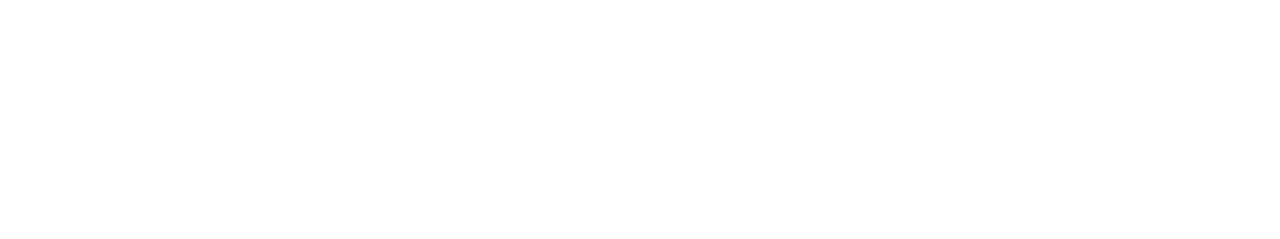
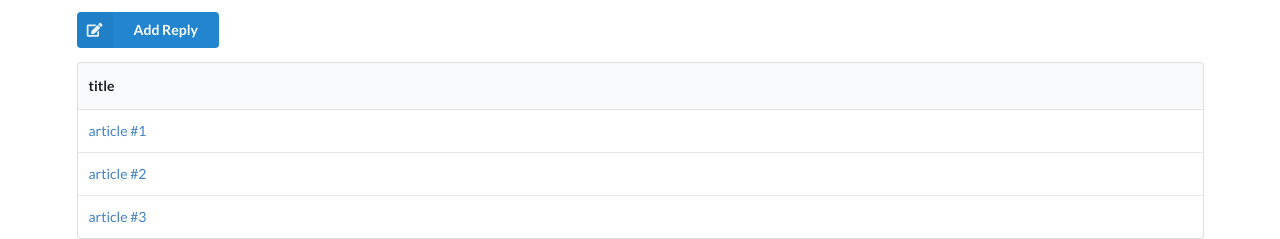
Before and after one commit to sparcs-kaist/ara-web-archived, a Vue app in the folder ara/: page /#/articles/2 in a window 1280 px wide. Before the commit this address led to /#/. Shown: the part 570-809 px from the top of the page. Built offline with nearby package versions, Linux system fonts and the light colour scheme.

Commit message:
Home, ArticleList, ArticleCreate, ArticleDetail component의 Mockup 작성

```diff
--- a/ara/src/components/ArticleCreate.vue
+++ b/ara/src/components/ArticleCreate.vue
@@ -1,95 +1,29 @@
 <template>
   <div class="ui container">
-    <div class="ui comments">
-      <h3 class="ui dividing header">Comments</h3>
-      <div class="comment">
-        <a class="avatar">
-          <img src="/images/avatar/small/matt.jpg">
-        </a>
-        <div class="content">
-          <a class="author">Matt</a>
-          <div class="metadata">
-            <span class="date">Today at 5:42PM</span>
-          </div>
-          <div class="text">
-            How artistic!
-          </div>
-          <div class="actions">
-            <a class="reply">Reply</a>
-          </div>
-        </div>
+    <h1>ArticleCreate</h1>
+    <div class="ui form">
+      <div class="field">
+        <label>제목</label>
+        <textarea rows="2"></textarea>
       </div>
-      <div class="comment">
-        <a class="avatar">
-          <img src="/images/avatar/small/elliot.jpg">
-        </a>
-        <div class="content">
-          <a class="author">Elliot Fu</a>
-          <div class="metadata">
-            <span class="date">Yesterday at 12:30AM</span>
-          </div>
-          <div class="text">
-            <p>This has been very useful for my research. Thanks as well!</p>
-          </div>
-          <div class="actions">
-            <a class="reply">Reply</a>
-          </div>
-        </div>
-        <div class="comments">
-          <div class="comment">
-            <a class="avatar">
-              <img src="/images/avatar/small/jenny.jpg">
-            </a>
-            <div class="content">
-              <a class="author">Jenny Hess</a>
-              <div class="metadata">
-                <span class="date">Just now</span>
-              </div>
-              <div class="text">
-                Elliot you are always so right :)
-              </div>
-              <div class="actions">
-                <a class="reply">Reply</a>
-              </div>
-            </div>
-          </div>
-        </div>
+      <div class="field">
+        <label>내용</label>
+        <textarea rows="5"></textarea>
       </div>
-      <div class="comment">
-        <a class="avatar">
-          <img src="/images/avatar/small/joe.jpg">
-        </a>
-        <div class="content">
-          <a class="author">Joe Henderson</a>
-          <div class="metadata">
-            <span class="date">5 days ago</span>
-          </div>
-          <div class="text">
-            Dude, this is awesome. Thanks so much
-          </div>
-          <div class="actions">
-            <a class="reply">Reply</a>
-          </div>
-        </div>
-      </div>
-      <form class="ui reply form">
-        <div class="field">
-          <textarea></textarea>
-        </div>
-        <div class="ui blue labeled submit icon button">
-          <i class="icon edit"></i> Add Reply
-        </div>
-      </form>
     </div>
   </div>
 </template>
 
 <script>
 export default {
-  name: 'hello',
+  name: 'ArticleCreate',
   data () {
     return {
-      msg: 'Welcome to Your Vue.js App'
+      categories: [
+        'Garbages',
+        'food',
+        'love'
+      ]
     }
   }
 }
--- a/ara/src/components/Article.vue
+++ b/ara/src/components/ArticleDetail.vue
@@ -86,7 +86,7 @@
 
 <script>
 export default {
-  name: 'Article',
+  name: 'ArticleDetail',
   data () {
     return {
       'id': 1,
--- /dev/null
+++ b/ara/src/components/ArticleList.vue
@@ -0,0 +1,96 @@
+<template>
+  <div class="ui container">
+    <router-view></router-view>
+    <table class="ui celled table">
+      <thead>
+        <tr>
+          <th>title</th>
+        </tr>
+      </thead>
+      <tbody>
+        <tr>
+          <td>
+            <router-link to="/articles/1" class="item">
+              article #1
+            </router-link>
+          </td>
+        </tr>
+        <tr>
+          <td>
+            <router-link to="/articles/2" class="item">
+              article #2
+            </router-link>
+          </td>
+        </tr>
+        <tr>
+          <td>
+            <router-link to="/articles/3" class="item">
+              article #3
+            </router-link>
+          </td>
+        </tr>
+      </tbody>
+    </table>
+  </div>
+</template>
+
+<script>
+export default {
+  name: 'ArticleList',
+  data () {
+    return {
+      'articles': [
+        {
+          'id': 1,
+          'created_at': '2017-03-01T00:00:00.000000',
+          'updated_at': '2017-03-01T00:00:00.000000',
+          'deleted_at': null,
+          'content': 'article#1 content',
+          'is_anonymous': false,
+          'is_content_erotic': false,
+          'is_content_social': false,
+          'use_signature': false,
+          'title': 'article#1 title',
+          'categories': [
+            1
+          ]
+        },
+        {
+          'id': 2,
+          'created_at': '2017-03-01T00:00:00.000000',
+          'updated_at': '2017-03-01T00:00:00.000000',
+          'deleted_at': null,
+          'content': 'article#2 content',
+          'is_anonymous': false,
+          'is_content_erotic': false,
+          'is_content_social': false,
+          'use_signature': false,
+          'title': 'article#2 title',
+          'categories': [
+            1
+          ]
+        },
+        {
+          'id': 3,
+          'created_at': '2017-03-01T00:00:00.000000',
+          'updated_at': '2017-03-01T00:00:00.000000',
+          'deleted_at': null,
+          'content': 'article#3 content',
+          'is_anonymous': false,
+          'is_content_erotic': false,
+          'is_content_social': false,
+          'use_signature': false,
+          'title': 'article#3 title',
+          'categories': [
+            1
+          ]
+        }
+      ]
+    }
+  }
+}
+</script>
+
+<!-- Add 'scoped" attribute to limit CSS to this component only -->
+<style scoped>
+</style>
--- /dev/null
+++ b/ara/src/components/Home.vue
@@ -0,0 +1,18 @@
+<template>
+  <div class="ui container">
+    <h1>Home</h1>
+  </div>
+</template>
+
+<script>
+export default {
+  name: 'Home',
+  data () {
+    return {}
+  }
+}
+</script>
+
+<!-- Add 'scoped" attribute to limit CSS to this component only -->
+<style scoped>
+</style>
```
